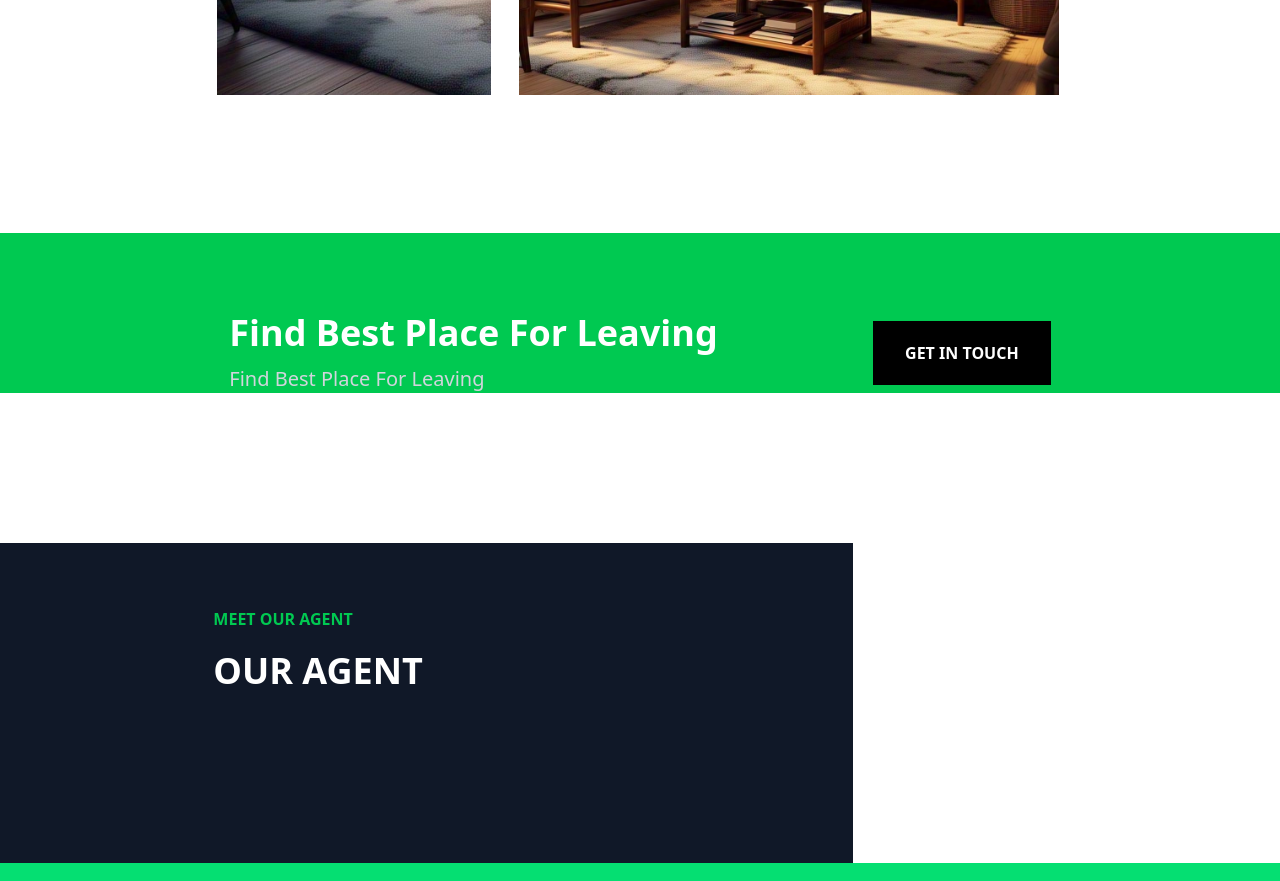
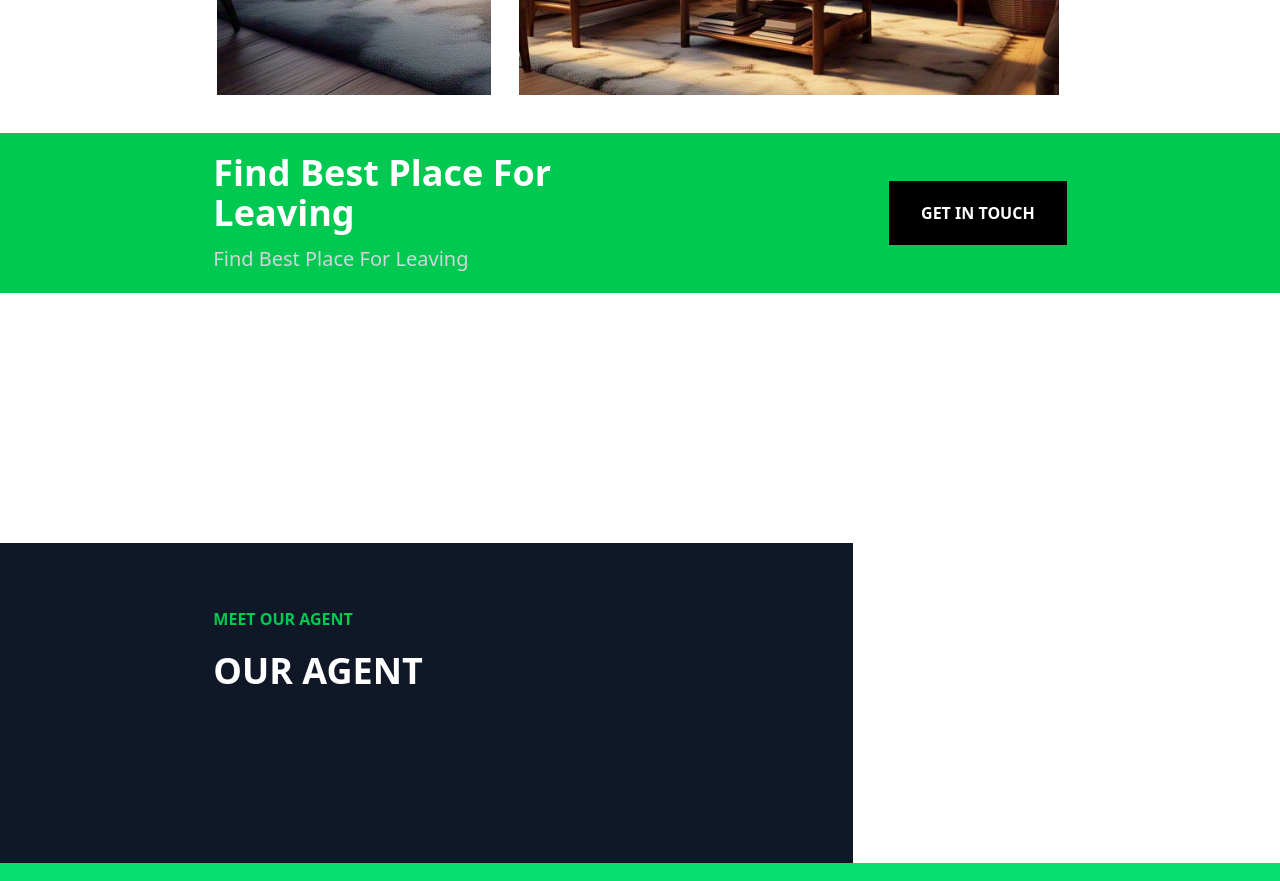
Before and after one commit to wetwan/real-esate, a React (Vite) app: page / in a window 1280 px wide. Shown: the part 3040-3921 px from the top of the page. Built offline with nearby package versions, Linux system fonts and the light colour scheme.

Commit message:
subcribtion page fixed

```diff
--- a/src/components/Subscribtion.tsx
+++ b/src/components/Subscribtion.tsx
@@ -2,10 +2,10 @@ import Button from "./Button";
 
 const Subscribtion = () => {
   return (
-    <div className="w-full sm:-bottom-4/6 sm:-mb-[2100px] max-sm:h-[40vh]  h-[20vh] bg-green-500 -mb-[4500px]  -bottom-6/6 absolute text-center -z-50">
-      <div className="lg:w-4/6 mx-auto py-10  h-full sm:w-5/6 w-full">
-        <div className="flex sm:items-center  px-4 gap-5 justify-between max-sm:flex-col">
-          <div className="text-left  sm:py-10">
+    <div className="w-full sm:-bottom-4/6 sm:-mb-[2000px] max-sm:h-[40vh]  h-[20vh] bg-green-500 -mb-[4500px]  -bottom-6/6 absolute text-center -z-50 flex  items-center justify-center">
+      <div className="lg:w-4/6 mx-auto  h-full  sm:w-5/6 w-full flex ">
+        <div className="flex w-full gap-5 max-sm:px-5  max-sm:flex-col justify-end sm:items-center">
+          <div className="text-left  sm:w-1/2">
             <h3 className="text-white text-4xl font-bold">
               Find Best Place For Leaving
             </h3>
@@ -13,7 +13,7 @@ const Subscribtion = () => {
               Find Best Place For Leaving
             </p>
           </div>
-          <div className="">
+          <div className="sm:w-1/2 flex items-center sm:justify-end max-sm:mb-4">
             <Button
               text="get in touch"
               className=" bg-black py-5 px-8 font-semibold uppercase text-white text-center "
```
